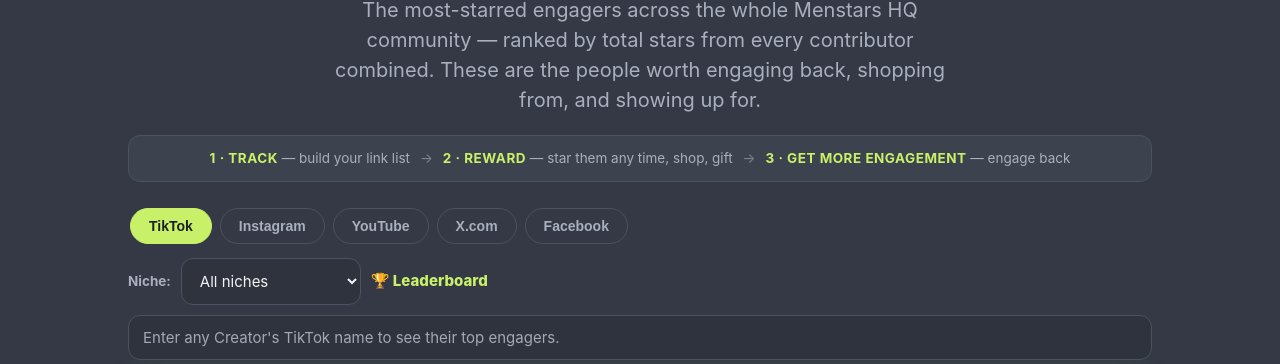
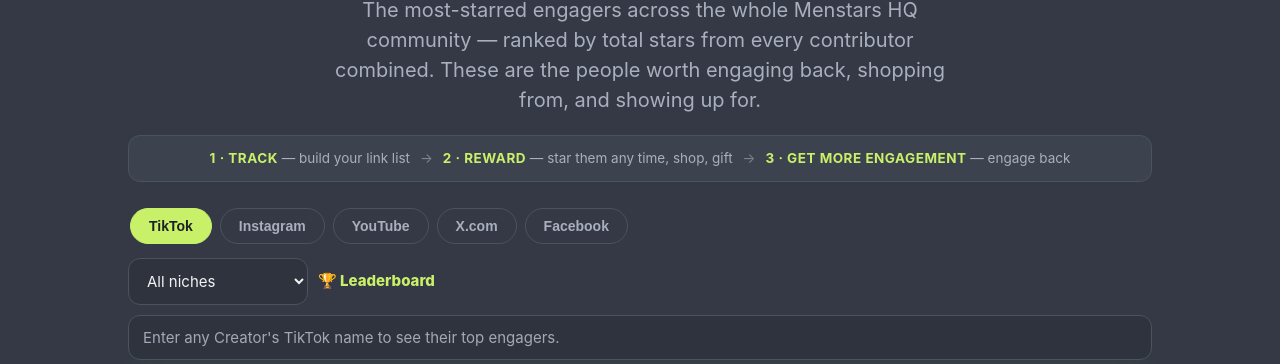
Before and after one commit to itscryptok/menstars, a website: page public/top-engagers.html in a window 1280 px wide. Shown: the part 400-764 px from the top of the page. Drawn offline with Linux system fonts and the light colour scheme; no server answers.

Commit message:
Swap Build my network button and Top Engagers header; drop Niche label text

```diff
--- a/public/top-engagers.html
+++ b/public/top-engagers.html
@@ -64,8 +64,7 @@
     <div class="tabs" id="platformTabs"></div>
   </div>
   <div class="filter-row">
-    <label class="filter-label" for="nicheFilter">Niche:</label>
-    <select class="input" id="nicheFilter"><option value="">All niches</option></select>
+    <select class="input" id="nicheFilter" aria-label="Filter by niche"><option value="">All niches</option></select>
     <span class="leaderboard-tag">🏆 Leaderboard</span>
   </div>
   <div class="filter-row">
```
